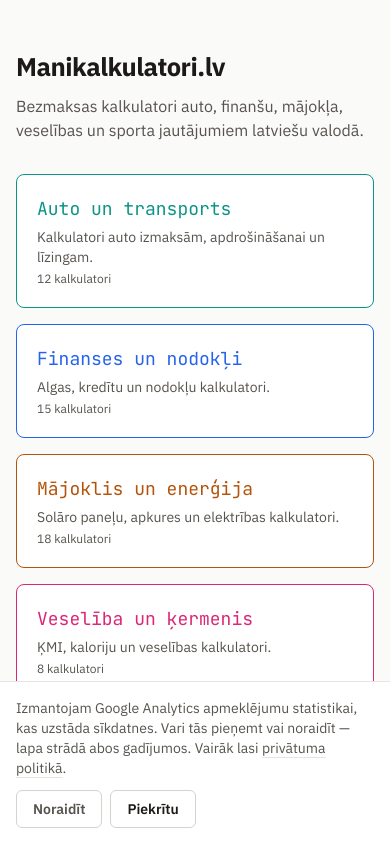
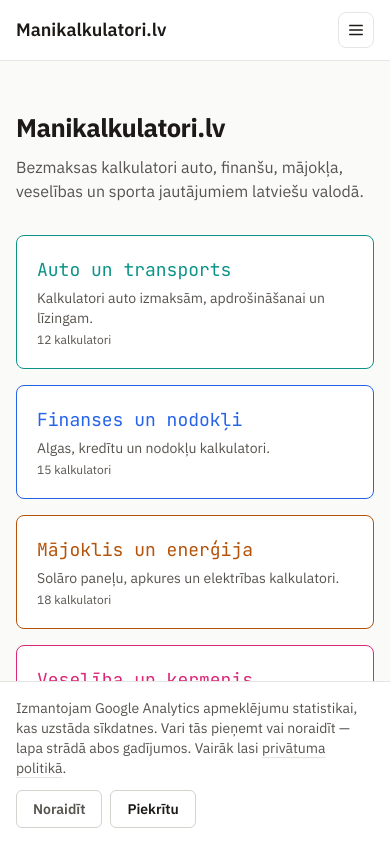
Before and after one commit to endelis/manikalkulatori, a Next.js app: page / in a window 390 px wide. Shown: the top 842 px of the page. Built offline with nearby package versions, Linux system fonts and the light colour scheme.

Commit message:
feat: add site-wide navigation header
Co-Authored-By: Claude Sonnet 5 <noreply@anthropic.com>

```diff
--- a/app/layout.tsx
+++ b/app/layout.tsx
@@ -4,6 +4,7 @@ import { Analytics } from '@vercel/analytics/next';
 import { CookieBanner } from '@/components/CookieBanner';
 import { Footer } from '@/components/Footer';
 import { GoogleAnalytics } from '@/components/GoogleAnalytics';
+import { SiteNav } from '@/components/SiteNav';
 import { SITE_URL } from '@/lib/site';
 import './globals.css';
 
@@ -35,6 +36,7 @@ export default function RootLayout({ children }: { children: React.ReactNode })
   return (
     <html lang="lv" className={`${jetbrainsMono.variable} ${ibmPlexSans.variable}`}>
       <body className="min-h-screen antialiased">
+        <SiteNav />
         {children}
         <Footer />
         <Analytics />
--- /dev/null
+++ b/components/MobileNavToggle.tsx
@@ -0,0 +1,46 @@
+'use client';
+
+import Link from 'next/link';
+import { useState } from 'react';
+
+interface MobileNavToggleProps {
+  categories: { slug: string; title: string }[];
+}
+
+export function MobileNavToggle({ categories }: MobileNavToggleProps) {
+  const [open, setOpen] = useState(false);
+
+  return (
+    <div className="sm:hidden">
+      <button
+        type="button"
+        onClick={() => setOpen((prev) => !prev)}
+        aria-expanded={open}
+        aria-controls="mobile-nav-panel"
+        className="flex h-9 w-9 items-center justify-center rounded-lg border border-panel-border text-panel-text"
+      >
+        <span className="sr-only">Izvēlne</span>
+        <svg viewBox="0 0 20 20" width="18" height="18" fill="none" aria-hidden="true">
+          <path d="M3 5h14M3 10h14M3 15h14" stroke="currentColor" strokeWidth="1.5" strokeLinecap="round" />
+        </svg>
+      </button>
+      {open ? (
+        <div
+          id="mobile-nav-panel"
+          className="absolute inset-x-0 top-full flex flex-col gap-1 border-t border-panel-border bg-panel-surface p-4 shadow-sm"
+        >
+          {categories.map((category) => (
+            <Link
+              key={category.slug}
+              href={`/${category.slug}`}
+              onClick={() => setOpen(false)}
+              className="rounded-lg px-3 py-2 text-panel-text hover:bg-panel-surface-2"
+            >
+              {category.title}
+            </Link>
+          ))}
+        </div>
+      ) : null}
+    </div>
+  );
+}
--- /dev/null
+++ b/components/SiteNav.tsx
@@ -0,0 +1,27 @@
+import Link from 'next/link';
+import { categories } from '@/lib/registry';
+import { MobileNavToggle } from './MobileNavToggle';
+
+export function SiteNav() {
+  return (
+    <header className="sticky top-0 z-10 border-b border-panel-border bg-panel-surface">
+      <div className="relative mx-auto flex max-w-2xl items-center justify-between px-4 py-3">
+        <Link href="/" className="font-sans text-lg font-semibold text-panel-text">
+          Manikalkulatori.lv
+        </Link>
+        <nav aria-label="Kategorijas" className="hidden gap-5 sm:flex">
+          {categories.map((category) => (
+            <Link
+              key={category.slug}
+              href={`/${category.slug}`}
+              className="text-sm text-panel-muted transition-colors duration-[120ms] hover:text-panel-text"
+            >
+              {category.title}
+            </Link>
+          ))}
+        </nav>
+        <MobileNavToggle categories={categories.map(({ slug, title }) => ({ slug, title }))} />
+      </div>
+    </header>
+  );
+}
```
